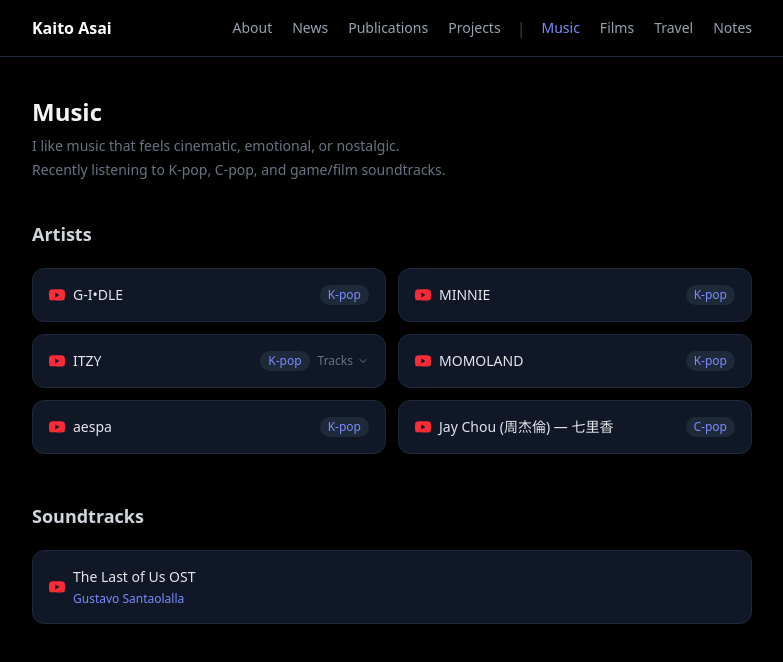
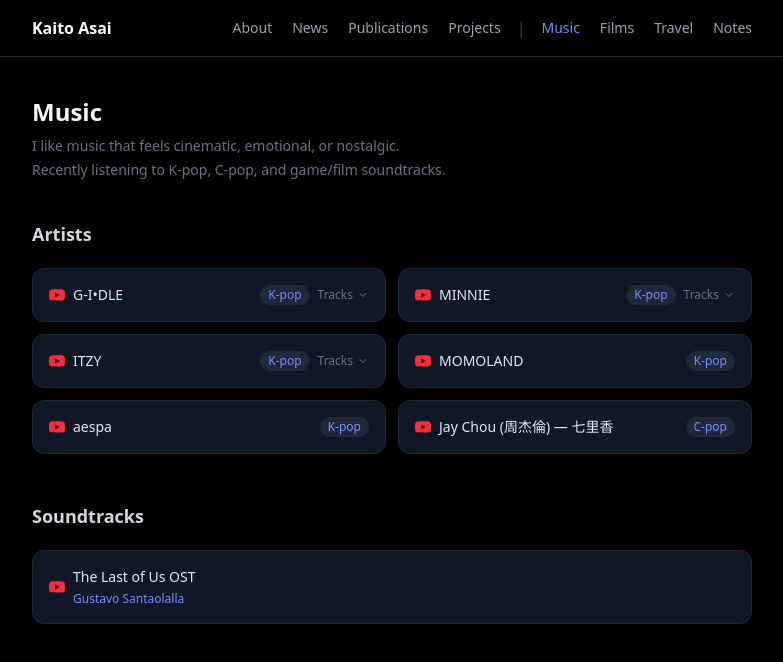
Before and after one commit to s1280061/my-portfolio, a Next.js app: page /music in a window 1280 px wide. Shown: the top 662 px of the page, without its empty margins (248-1031 px from the left). Built offline with nearby package versions, Linux system fonts and the light colour scheme.

Commit message:
Add favorite tracks for G-I-DLE and MINNIE

```diff
--- a/app/music/page.tsx
+++ b/app/music/page.tsx
@@ -12,8 +12,25 @@
 };
 
 const artists: Artist[] = [
-  { name: "G-I•DLE", genre: "K-pop", url: "https://www.youtube.com/@official_i_dle" },
-  { name: "MINNIE", genre: "K-pop", url: "https://www.youtube.com/watch?v=_lQxaYmt0DQ" },
+  {
+    name: "G-I•DLE",
+    genre: "K-pop",
+    url: "https://www.youtube.com/@official_i_dle",
+    tracks: [
+      { title: "Queencard", url: "https://music.youtube.com/watch?v=7HDeem-JaSY" },
+      { title: "TOMBOY", url: "https://music.youtube.com/watch?v=Jh4QFaPmdss" },
+      { title: "Nxde", url: "https://music.youtube.com/watch?v=fCO7f0SmrDc" },
+      { title: "Super Lady", url: "https://music.youtube.com/watch?v=6f3RzjXPQwA" },
+    ],
+  },
+  {
+    name: "MINNIE",
+    genre: "K-pop",
+    url: "https://www.youtube.com/watch?v=_lQxaYmt0DQ",
+    tracks: [
+      { title: "Like a Dream", url: "https://music.youtube.com/watch?v=5v8Y9mWwqRc" },
+    ],
+  },
   {
     name: "ITZY",
     genre: "K-pop",
```
